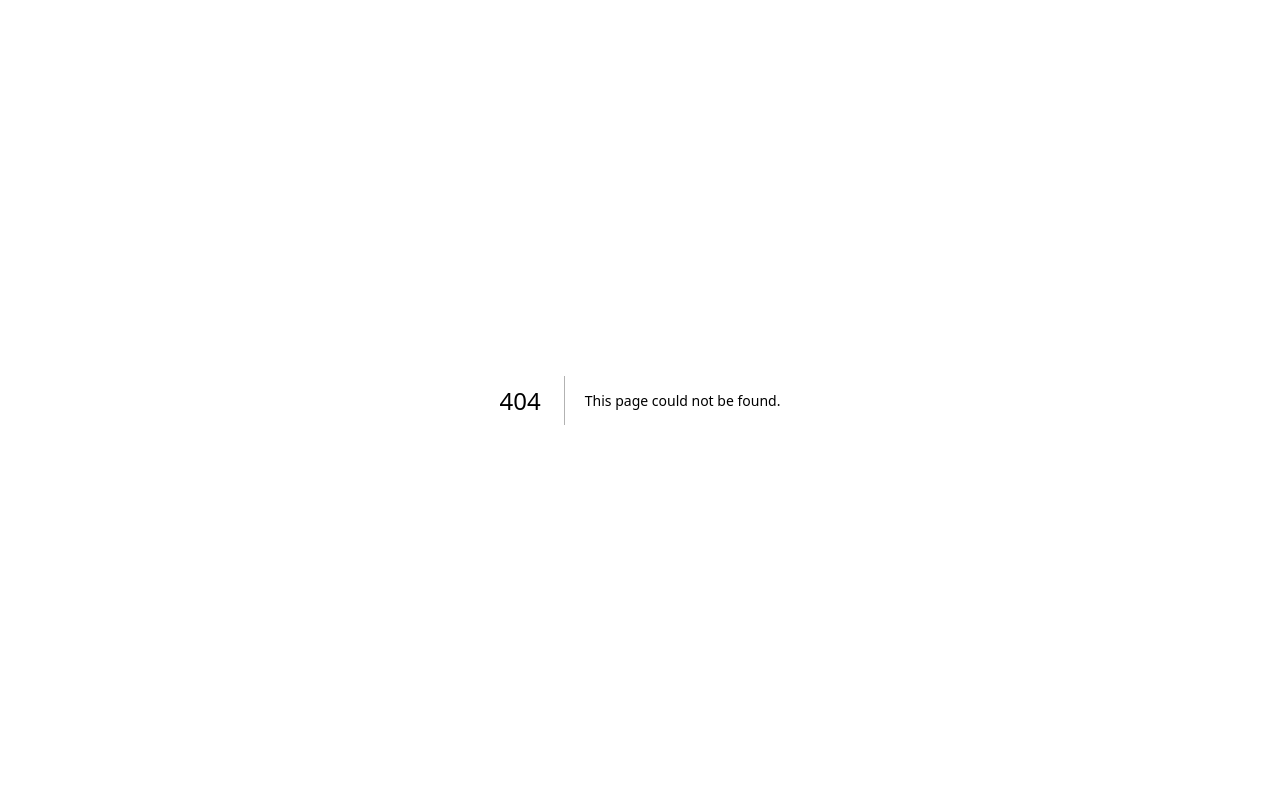
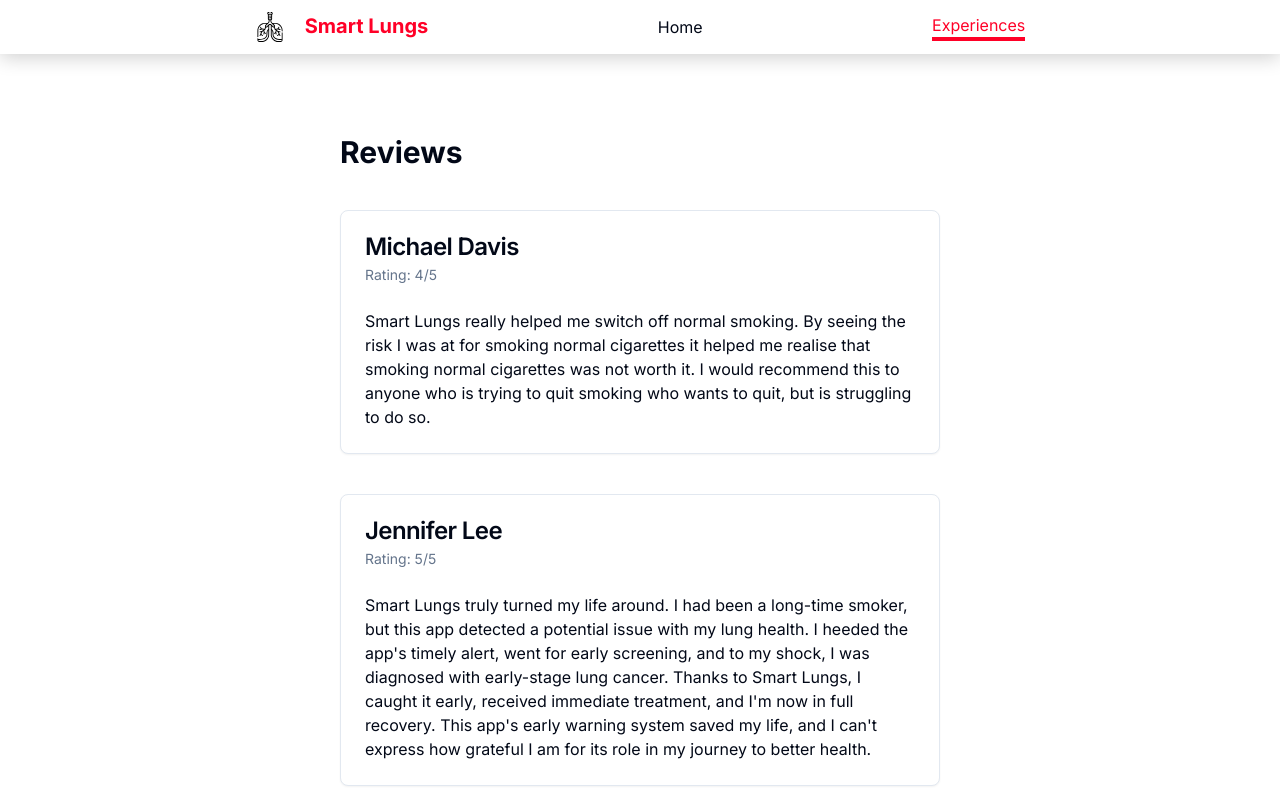
Before and after one commit to Qloozen/HCAID, a Next.js app in the folder smart-lungs/: page /experiences in a window 1280 px wide. Before the commit this address had no page. Shown: the top 800 px of the page. Built offline with nearby package versions, Linux system fonts and the light colour scheme.

Commit message:
Bad app experiences

```diff
--- /dev/null
+++ b/smart-lungs/src/app/(main)/experiences/page.tsx
@@ -0,0 +1,60 @@
+import {
+  Card,
+  CardContent,
+  CardDescription,
+  CardHeader,
+  CardTitle,
+} from "@/components/ui/card";
+type Props = {};
+
+const reviews = [
+  {
+    key: 0,
+    rating: "4",
+    fullName: "Michael Davis",
+    feedback:
+      "Smart Lungs really helped me switch off normal smoking. By seeing the risk I was at for smoking normal cigarettes it helped me realise that smoking normal cigarettes was not worth it. I would recommend this to anyone who is trying to quit smoking who wants to quit, but is struggling to do so.",
+  },
+  {
+    key: 1,
+    rating: "5",
+    fullName: "Jennifer Lee",
+    feedback:
+      "Smart Lungs truly turned my life around. I had been a long-time smoker, but this app detected a potential issue with my lung health. I heeded the app's timely alert, went for early screening, and to my shock, I was diagnosed with early-stage lung cancer. Thanks to Smart Lungs, I caught it early, received immediate treatment, and I'm now in full recovery. This app's early warning system saved my life, and I can't express how grateful I am for its role in my journey to better health.",
+  },
+  {
+    key: 2,
+    rating: "4",
+    fullName: "William Parker",
+    feedback:
+      "Smart Lungs has been a game-changer in my life. As a long-time smoker, I knew I needed to make a change, but I wasn't sure where to start. This app provided me with all the information I needed about the risks associated with smoking and its connection to lung cancer. Armed with this knowledge from the app, I made a personal choice to switch from traditional cigarettes to e-cigarettes. It was a tough journey, but the app's information on the harmful effects of smoking played a pivotal role in my decision. I can't thank Smart Lungs enough for helping me make a healthier choice for my lungs.",
+  },
+  {
+    key: 3,
+    rating: "5",
+    fullName: "Laura White",
+    feedback:
+      "Me and my friends have all used this app to switch off traditional cigarettes to e-cigarettes. The deals that Smart Lungs has with e-cigarette companies are amazing and have helped us to make the switch. I would recommend this app to anyone who is smoking traditional cigarettes and wants to improve their chance at reducing the risk of lung cancer.",
+  },
+];
+
+const Experiences = (props: Props) => {
+  return (
+    <div className="m-auto flex w-1/2 flex-col gap-10">
+      <h1 className="text-3xl font-bold">Reviews</h1>
+      {reviews.map((review) => (
+        <Card key={review.key}>
+          <CardHeader>
+            <CardTitle>{review.fullName}</CardTitle>
+            <CardDescription>Rating: {review.rating}/5</CardDescription>
+          </CardHeader>
+          <CardContent>
+            <p>{review.feedback}</p>
+          </CardContent>
+        </Card>
+      ))}
+    </div>
+  );
+};
+
+export default Experiences;
```
